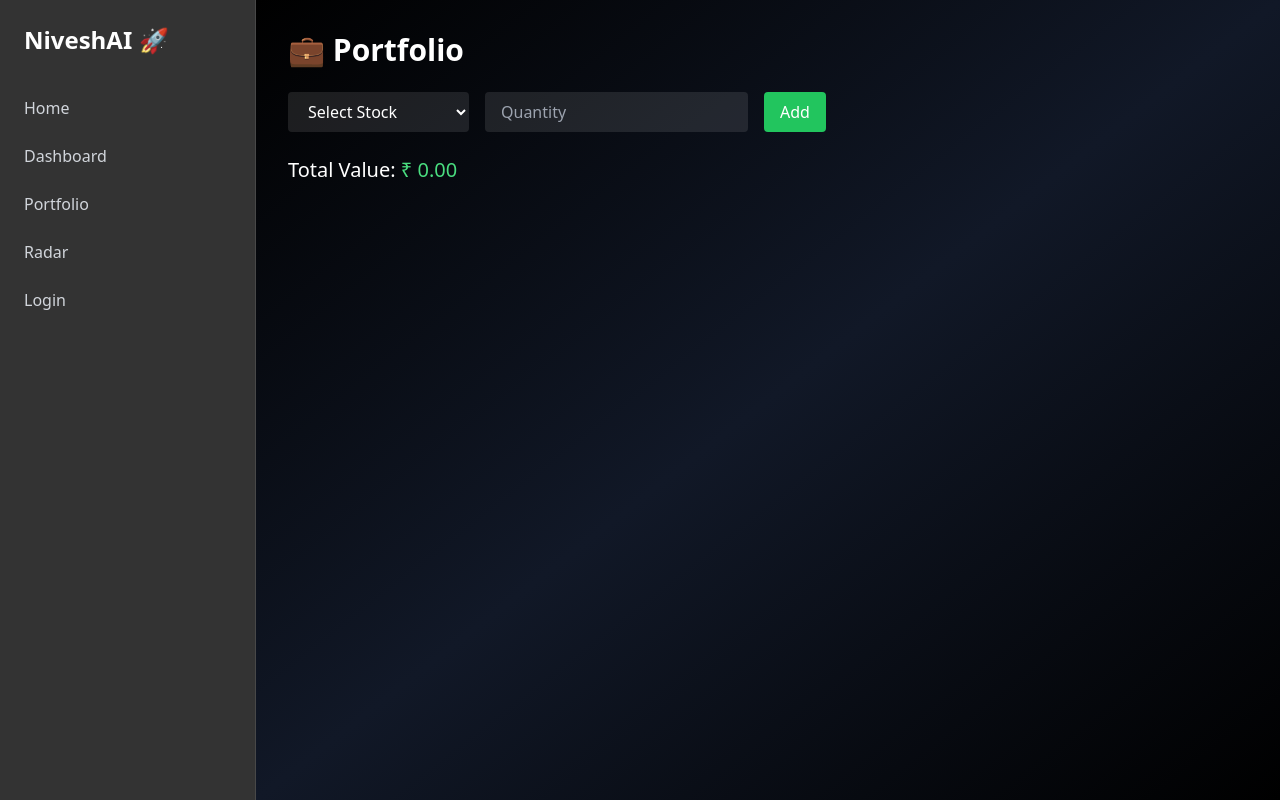
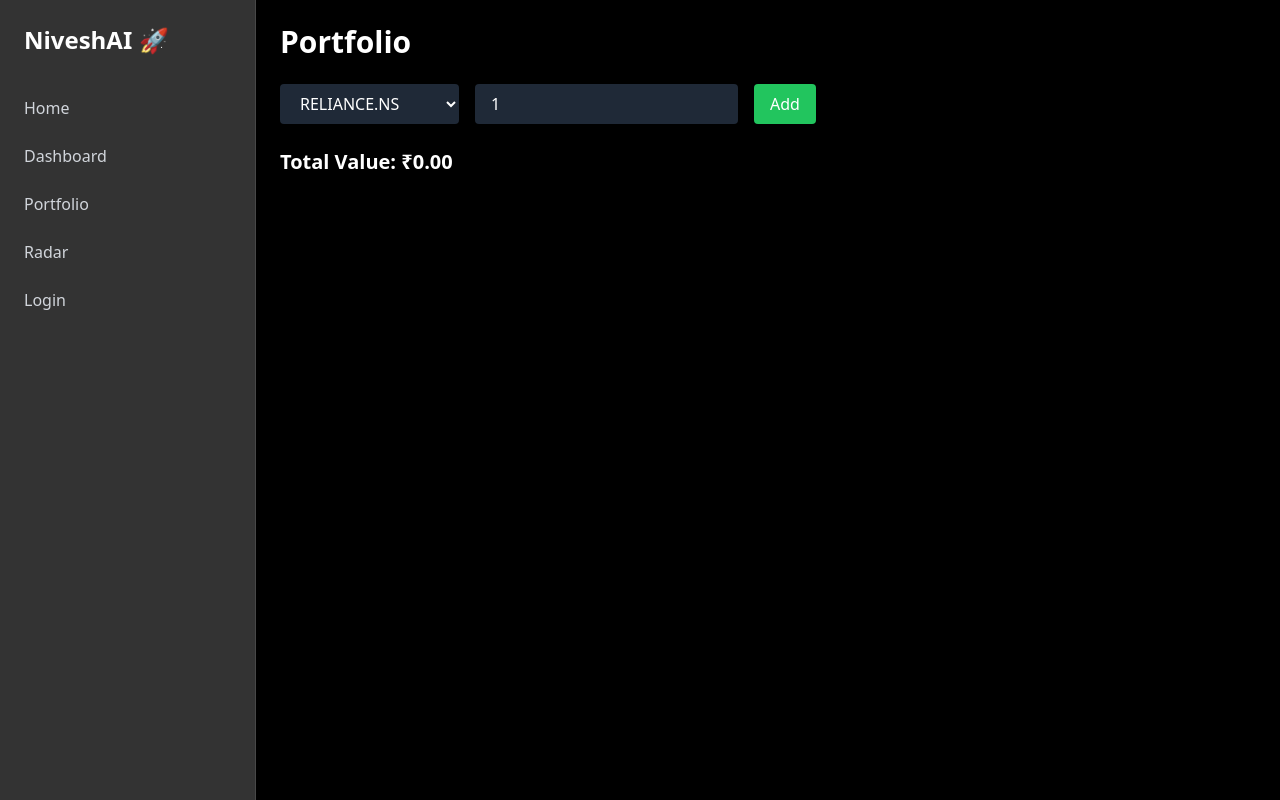
Before and after one commit to Student-SanjanaYadav/NiveshAI, a React (Vite) app in the folder client/: page /portfolio in a window 1280 px wide. Built offline with nearby package versions, Linux system fonts and the light colour scheme.

Commit message:
fixed portfolio

```diff
--- a/client/src/pages/Portfolio.jsx
+++ b/client/src/pages/Portfolio.jsx
@@ -1,137 +1,90 @@
-import { useState, useEffect } from "react";
+import { useState } from "react";
 
 export default function Portfolio() {
+  const [stock, setStock] = useState("RELIANCE.NS");
+  const [quantity, setQuantity] = useState(1);
   const [portfolio, setPortfolio] = useState([]);
-  const [stock, setStock] = useState("");
-  const [amount, setAmount] = useState("");
 
   const stockList = [
     "RELIANCE.NS","TCS.NS","INFY.NS","HDFCBANK.NS","ICICIBANK.NS",
-    "SBIN.NS","LT.NS","ITC.NS","WIPRO.NS","AXISBANK.NS",
-    "MARUTI.NS","TATAMOTORS.NS","ADANIENT.NS","ADANIPORTS.NS",
-    "BAJFINANCE.NS","HCLTECH.NS","SUNPHARMA.NS","TITAN.NS",
-    "ULTRACEMCO.NS","NESTLEIND.NS"
+    "SBIN.NS","ITC.NS","WIPRO.NS","AXISBANK.NS","TATAMOTORS.NS"
   ];
 
-  // 🔥 ADD STOCK
   const addStock = async () => {
-    if (!stock || !amount) return;
-
     try {
-      // ✅ FIXED API URL
-      const res = await fetch(`https://niveshai-gryl.onrender.com/stock/${stock}`);
+      const res = await fetch(`https://niveshai-4.onrender.com/stock/${stock}`);
       const data = await res.json();
 
-      const latestPrice = data.prices?.slice(-1)[0] || 0;
+      const latestPrice = data.prices[data.prices.length - 1];
 
-      const newItem = {
+      const newStock = {
         name: stock,
+        quantity: quantity,
         price: latestPrice,
-        decision: data.decision,
-        amount: Number(amount),
-        value: latestPrice * Number(amount),
+        total: latestPrice * quantity,
       };
 
-      setPortfolio([...portfolio, newItem]);
-      setStock("");
-      setAmount("");
+      setPortfolio([...portfolio, newStock]);
     } catch (err) {
-      console.log("Error fetching data");
+      console.log(err);
+      alert("API not working ❌");
     }
   };
 
-  // ❌ REMOVE
-  const removeStock = (name) => {
-    setPortfolio(portfolio.filter((item) => item.name !== name));
-  };
-
-  // 💰 TOTAL PORTFOLIO VALUE
-  const totalValue = portfolio.reduce((sum, item) => sum + item.value, 0);
+  // 🔥 TOTAL PORTFOLIO VALUE
+  const totalValue = portfolio.reduce((acc, item) => acc + item.total, 0);
 
   return (
-    <div className="min-h-screen bg-gradient-to-br from-black via-gray-900 to-black text-white p-4 sm:p-6 md:p-8">
+    <div className="min-h-screen bg-black text-white p-6">
 
-      <h1 className="text-2xl sm:text-3xl font-bold mb-6">💼 Portfolio</h1>
+      <h1 className="text-3xl font-bold mb-6">Portfolio</h1>
 
-      {/* ADD SECTION */}
+      {/* INPUTS */}
       <div className="flex flex-col sm:flex-row gap-4 mb-6">
 
         <select
           value={stock}
           onChange={(e) => setStock(e.target.value)}
-          className="px-4 py-2 rounded bg-white/10 w-full sm:w-auto"
+          className="px-4 py-2 bg-gray-800 rounded"
         >
-          <option value="">Select Stock</option>
           {stockList.map((s, i) => (
-            <option key={i} value={s} className="bg-black">
-              {s}
-            </option>
+            <option key={i}>{s}</option>
           ))}
         </select>
 
         <input
           type="number"
+          value={quantity}
+          onChange={(e) => setQuantity(e.target.value)}
+          className="px-4 py-2 bg-gray-800 rounded"
           placeholder="Quantity"
-          value={amount}
-          onChange={(e) => setAmount(e.target.value)}
-          className="px-4 py-2 rounded bg-white/10 w-full sm:w-auto"
         />
 
         <button
           onClick={addStock}
-          className="bg-green-500 px-4 py-2 rounded w-full sm:w-auto"
+          className="px-4 py-2 bg-green-500 rounded"
         >
           Add
         </button>
       </div>
 
-      {/* TOTAL VALUE */}
-      <div className="mb-6 text-lg sm:text-xl">
-        Total Value: <span className="text-green-400">₹ {totalValue.toFixed(2)}</span>
+      {/* LIST */}
+      <div className="space-y-3">
+        {portfolio.map((item, i) => (
+          <div key={i} className="bg-gray-900 p-4 rounded flex justify-between">
+            <span>{item.name}</span>
+            <span>Qty: {item.quantity}</span>
+            <span>₹{item.price}</span>
+            <span className="text-green-400">₹{item.total}</span>
+          </div>
+        ))}
       </div>
 
-      {/* PORTFOLIO GRID */}
-      <div className="grid grid-cols-1 md:grid-cols-2 lg:grid-cols-3 gap-4">
+      {/* TOTAL */}
+      <div className="mt-6 text-xl font-bold">
+        Total Value: ₹{totalValue.toFixed(2)}
+      </div>
 
-        {portfolio.map((item, i) => (
-          <div
-            key={i}
-            className="bg-white/5 backdrop-blur-xl border border-white/10 p-4 rounded-xl shadow-lg"
-          >
-            <h2 className="text-lg font-bold break-words">{item.name}</h2>
-
-            <p className="text-gray-400 text-sm mt-1">
-              Price: ₹ {item.price}
-            </p>
-
-            <p className="text-gray-400 text-sm">
-              Quantity: {item.amount}
-            </p>
-
-            <p className="text-green-400 text-lg mt-2">
-              Value: ₹ {item.value.toFixed(2)}
-            </p>
-
-            <p
-              className={`mt-2 font-bold ${
-                item.decision === "BUY"
-                  ? "text-green-400"
-                  : "text-red-400"
-              }`}
-            >
-              {item.decision}
-            </p>
-
-            <button
-              onClick={() => removeStock(item.name)}
-              className="mt-3 text-red-400 text-sm"
-            >
-              Remove
-            </button>
-          </div>
-        ))}
-
-      </div>
     </div>
   );
 }
```
